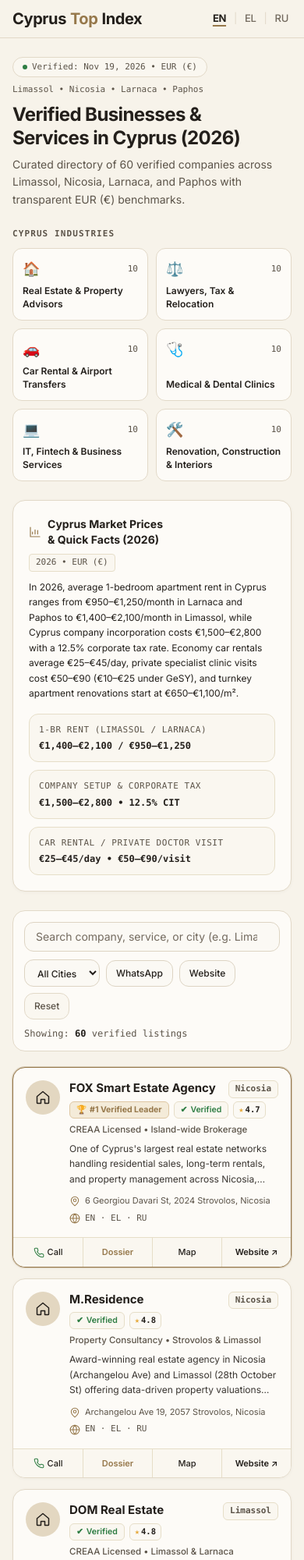
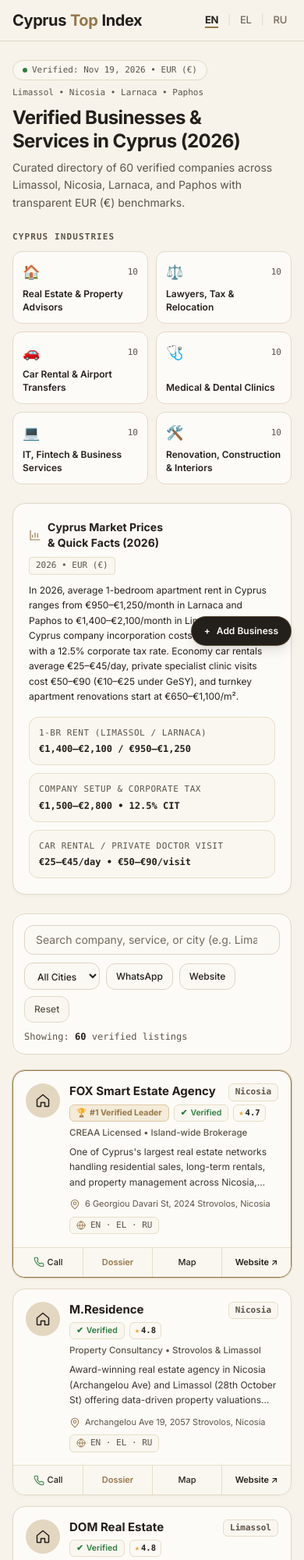
Before and after one commit to iska70000-stack/cyprustopindex.com, an Astro site: page / in a window 390 px wide. Shown: the top 2000 px of the page at 78% size. Built offline with nearby package versions, Linux system fonts and the light colour scheme; Astro itself is replaced by a stand-in of ours.

Commit message:
Fix mobile header language switcher, card language badges and footer spacing

```diff
--- a/src/components/DirectoryMain.astro
+++ b/src/components/DirectoryMain.astro
@@ -391,8 +391,8 @@ const faqList = isCategoryPage
                 </div>
 
                 {item.languages && (
-                  <div class="mt-1.5 flex items-center gap-1.5 text-[11px] font-mono text-cti-muted">
-                    <svg class="w-3.5 h-3.5 shrink-0 text-cti-gold" viewBox="0 0 24 24" fill="none" stroke="currentColor" stroke-width="1.8" stroke-linecap="round" stroke-linejoin="round" aria-hidden="true">
+                  <div class="mt-2 inline-flex items-center gap-1.5 px-2 py-0.5 rounded-md bg-cti-bar border border-cti-divider text-[11px] font-mono text-cti-muted">
+                    <svg class="w-3 h-3 shrink-0 text-cti-gold" viewBox="0 0 24 24" fill="none" stroke="currentColor" stroke-width="1.8" stroke-linecap="round" stroke-linejoin="round" aria-hidden="true">
                       <circle cx="12" cy="12" r="10" />
                       <path d="M2 12h20M12 2a15.3 15.3 0 0 1 4 10 15.3 15.3 0 0 1-4 10 15.3 15.3 0 0 1-4-10 15.3 15.3 0 0 1 4-10z" />
                     </svg>
--- a/src/components/Footer.astro
+++ b/src/components/Footer.astro
@@ -66,7 +66,7 @@ const footerText: Record<Locale, {
 const ft = footerText[currentLang];
 ---
 
-<footer class="border-t border-cti-border bg-cti-bar mt-12 pb-20 md:pb-8">
+<footer class="border-t border-cti-border bg-cti-bar mt-12 pb-24 sm:pb-12">
   <div class="mx-auto max-w-6xl px-4 py-10 sm:px-6">
     <div class="grid grid-cols-1 md:grid-cols-3 gap-8">
       <div>
--- a/src/components/Header.astro
+++ b/src/components/Header.astro
@@ -107,7 +107,7 @@ const localeLabels: Record<Locale, string> = {
               href={getLangUrl(lang)}
               hreflang={lang}
               aria-current={currentLang === lang ? 'page' : undefined}
-              class={`px-1 py-0.5 rounded transition-colors focus-visible:outline-2 focus-visible:outline-cti-gold ${
+              class={`px-1.5 py-1 rounded transition-colors focus-visible:outline-2 focus-visible:outline-cti-gold ${
                 currentLang === lang
                   ? 'font-bold text-cti-text underline decoration-cti-gold decoration-2 underline-offset-4'
                   : 'font-medium text-cti-langMuted hover:text-cti-text'
--- a/src/layouts/Layout.astro
+++ b/src/layouts/Layout.astro
@@ -182,7 +182,7 @@ const combinedSchemas = [
       <a
         href={`/${currentLang}/submit/`}
         aria-label={currentLang === 'el' ? 'Προσθήκη Επιχείρησης' : currentLang === 'ru' ? 'Добавить бизнес' : 'Add Business'}
-        class="hidden sm:inline-flex fixed bottom-5 right-5 z-40 items-center gap-2 rounded-full bg-cti-text px-4 py-2.5 text-xs font-semibold text-cti-surface shadow-lg border border-cti-gold/40 hover:bg-cti-gold hover:text-cti-text transition-colors focus-visible:outline-2 focus-visible:outline-offset-2 focus-visible:outline-cti-gold"
+        class="fixed bottom-4 right-4 sm:bottom-5 sm:right-5 z-40 inline-flex items-center gap-2 rounded-full bg-cti-text px-4 py-2.5 text-xs font-semibold text-cti-surface shadow-lg border border-cti-gold/40 hover:bg-cti-gold hover:text-cti-text transition-colors focus-visible:outline-2 focus-visible:outline-offset-2 focus-visible:outline-cti-gold"
       >
         <span aria-hidden="true">+</span>
         <span>{currentLang === 'el' ? 'Προσθήκη' : currentLang === 'ru' ? 'Добавить бизнес' : 'Add Business'}</span>
```
Also changed, not shown: 1 other file.
